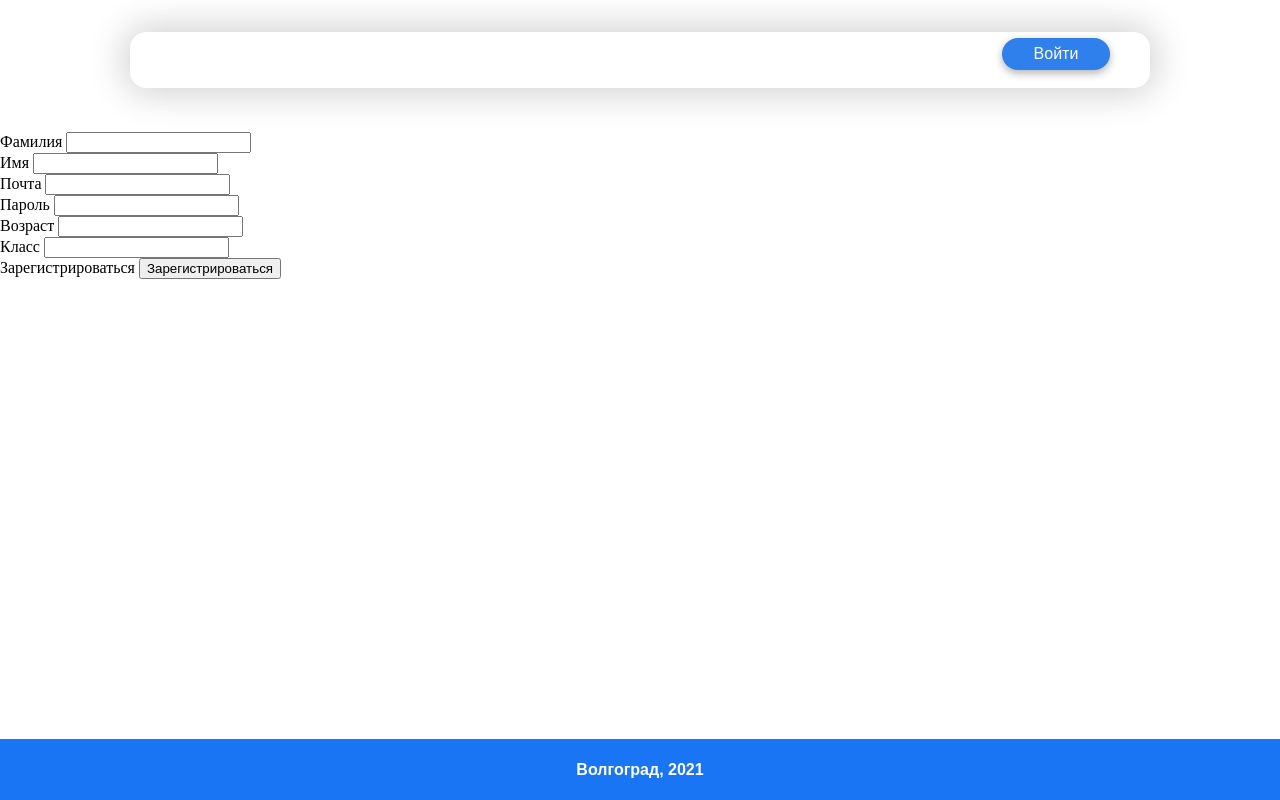
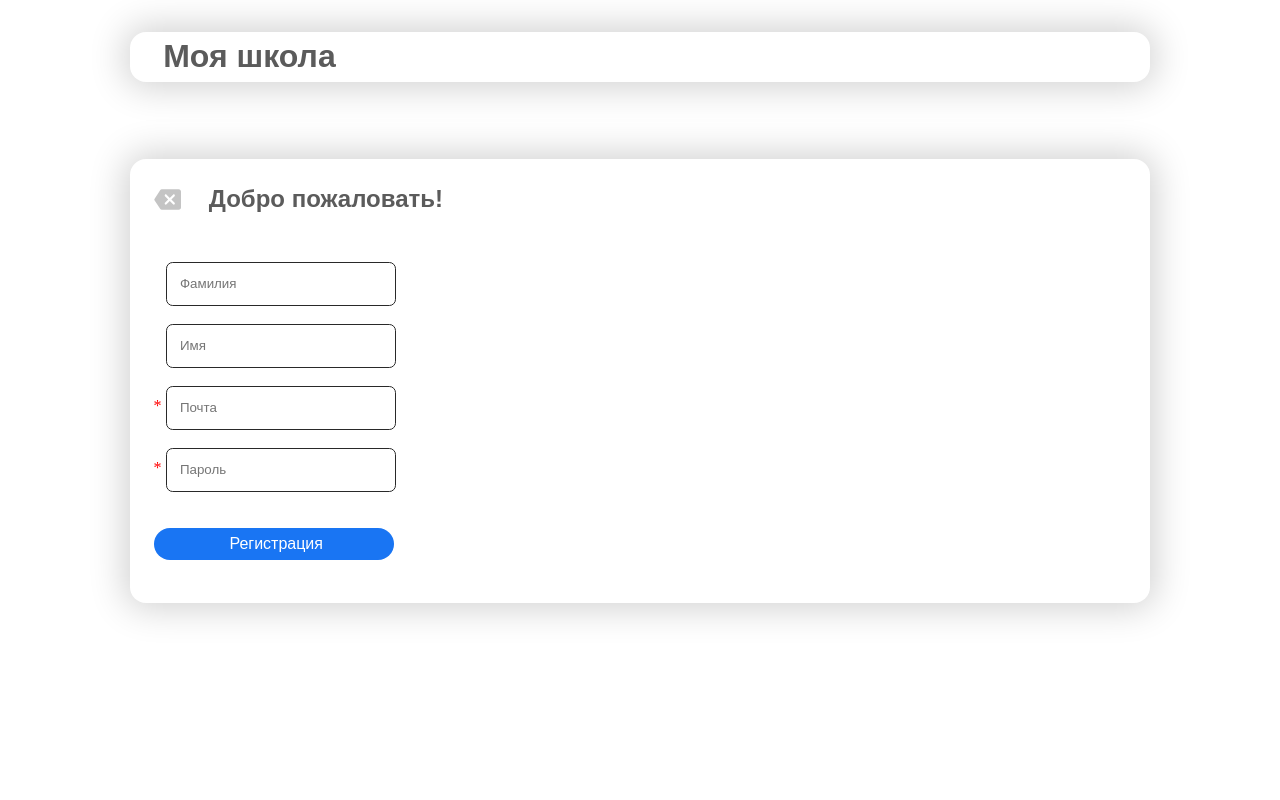
Before and after one commit to platon-p/flaskProject2, a Flask app: page /registration in a window 1280 px wide. Run offline with Flask 2, Linux system fonts and the light colour scheme.

Commit message:
Красота в регистрации

```diff
--- a/main.py
+++ b/main.py
@@ -98,7 +98,7 @@ def test_elec():
 @app.route("/registration", methods=['POST', 'GET'])
 def registration():
     if request.method == 'GET':
-        return render_template('registration.html')
+        return render_template('registration.html', title='Моя школа')
     elif request.method == 'POST':
         try:
             global_init("db/project.db")
--- a/static/css/reg.css
+++ b/static/css/reg.css
@@ -4,17 +4,6 @@ body {
     min-height: 100vh;
 }
 
-.block {
-    box-shadow: 0 0 36px 5px rgba(0, 0, 0, 0.19);
-    margin: auto;
-    margin-top: 2.5vw;
-    margin-bottom: 3.5vw;
-    width: 76vw;
-    border-radius: 1em;
-    padding: 0.4em;
-    padding-left: 1.5em;
-    padding-right: 1.5em;
-}
 
 .main_h1 {
     font-family: 'Arial';
@@ -94,6 +83,7 @@ form {
 a {
     text-decoration: none; /* Отменяем подчеркивание у ссылки */
 }
+
 .registration_link {
     color: #696969;
 }
--- a/templates/base.html
+++ b/templates/base.html
@@ -5,6 +5,7 @@
     <meta name="viewport" content="width=765">
     <meta http-equiv="X-UA-Compatible" content="ie=edge">
     <link rel="stylesheet" href="static/css/main.css">
+{#    <link rel="stylesheet" href="static/css/reg.css">#}
     <link rel="stylesheet" href="static/css/cards.css">
     <link rel="icon" href="static/images/shapes.svg" type="image/svg+xml">
     <title>Главная</title>
--- a/templates/registration.html
+++ b/templates/registration.html
@@ -1,53 +1,58 @@
-{% extends "base.html" %}
+<!doctype html>
+<html lang="en">
+<head>
+    <meta charset="UTF-8">
+    <meta name="viewport"
+          content="width=device-width, user-scalable=no, initial-scale=1.0, maximum-scale=1.0, minimum-scale=1.0">
+    <meta http-equiv="X-UA-Compatible" content="ie=edge">
+    <title>Вход</title>
+    <link rel="stylesheet" href="static/css/reg.css">
+    <link rel="stylesheet" href="static/css/main.css">
+    <meta name="viewport" content="width=765">
+</head>
+<body>
+<div class="block"><h1 class="main_h1">Моя школа</h1></div>
+<div class="block mainb" style="padding-bottom: 1em;">
 
-{% block content %}
-    <form action="" method="post" novalidate>
-        <div>
-            <input id="csrf_token" name="csrf_token" type="hidden"
-                   value="IjdhOTRkZDNhMDE2MzkyYzVhMGVkMzFjMGU1NTU4ZjY4NjlhOWNmODYi.YHQlpw.tKXhYGwypS6fGC85r3vvQtt8RAM">
-        </div>
+    <div style="line-height: 0.8em; margin-top: 0.5em;">
+        <a href="../">
+            <img src="{{ url_for('static', filename='images/arrow.svg') }}" alt=""
+                 style="width: 1.7em; vertical-align: middle">
+        </a>
+        <h2 class="label_lessons" style="margin-left: 1em; display: inline-block; vertical-align: middle">Добро
+            пожаловать!</h2>
+    </div>
+    <br>
 
-        <div>
-            <label for="surname">Фамилия</label>
-            <input class="user-input mail_input_field" id="surname" name="surname" required type="text" value="">
-
-        </div>
-
-        <div>
-            <label for="name">Имя</label>
-            <input id="name" name="name" required type="text" value="">
-
-        </div>
-
-        <div>
-            <label for="email">Почта</label>
-            <input id="email" name="email" required type="text" value="">
-
-        </div>
-
-        <div>
-            <label for="password">Пароль</label>
-            <input id="password" name="password" required type="password" value="">
-
-        </div>
-
-        <div>
-            <label for="age">Возраст</label>
-            <input id="age" name="age" required type="text" value="">
-
-        </div>
-
-        <div>
-            <label for="school_class">Класс</label>
-            <input id="school_class" name="school_class" required type="text" value="">
-
-        </div>
-
-        <div>
-            <label for="submit">Зарегистрироваться</label>
-            <input id="submit" name="submit" type="submit" value="Зарегистрироваться">
-
-        </div>
-
-    </form>
-{% endblock %}
+    <div >
+        <form action="" method="post">
+            <div style="width: 50%;">
+                <br>
+                <label> &ensp;
+                    <input type="text" class="user-input mail_input_field" placeholder="Фамилия" name="surname">
+                </label>
+                <br>
+                <br>
+                <label> &ensp;
+                    <input type="text" class="user-input mail_input_field" placeholder="Имя" name="name">
+                </label>
+                <br>
+                <br>
+                <label><font color="red">*</font>
+                    <input type="email" class="user-input mail_input_field" placeholder="Почта" name="mail">
+                </label>
+                <br>
+                <br>
+                <label><font color="red">*</font>
+                    <input type="password" class="user-input mail_input_field" placeholder="Пароль" name="password">
+                </label>
+                <br>
+                <br>
+                <br>
+                <button class="log_in_btn" style="width: 15em">Регистрация</button>
+            </div>
+        </form>
+    </div>
+</div>
+</body>
+</html>
```
